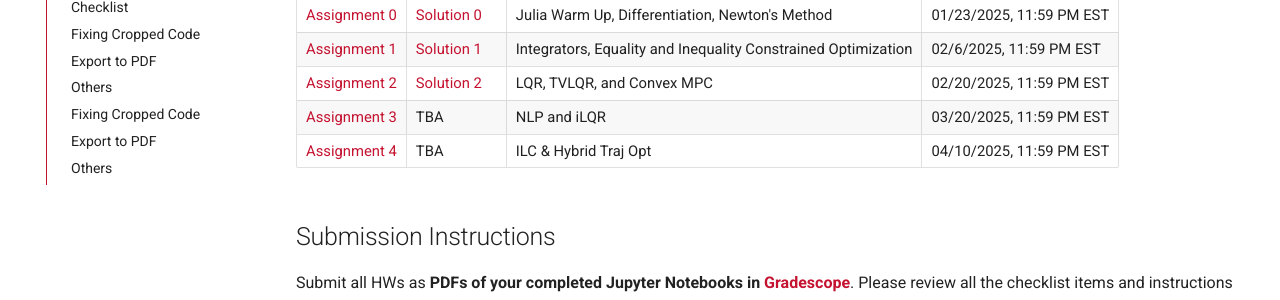
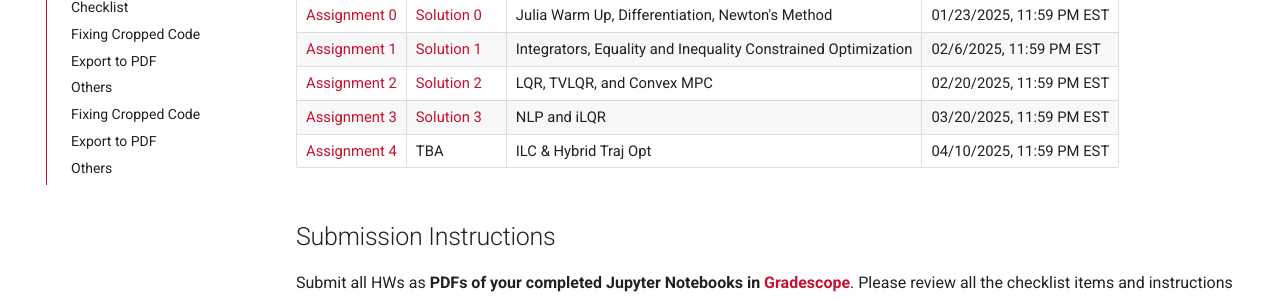
Before and after one commit to cmu-optimal-control/cmu-optimal-control.github.io, an MkDocs documentation site: the page built from docs/homeworks.md, in a window 1280 px wide and 900 px high. Shown: the part 314-614 px from the top of the window. Built offline with MkDocs 1.6.1 and Material for MkDocs 9.7.7, drawn with Linux system fonts in a browser that asks for light colours.

Commit message:
how to walk lecture and HW3 solutions

```diff
--- a/docs/homeworks.md
+++ b/docs/homeworks.md
@@ -7,7 +7,7 @@
 | [Assignment 0](https://github.com/Optimal-Control-16-745/HW0_S25)     | [Solution 0](https://github.com/Optimal-Control-16-745/HW0_S25_Solutions)       | Julia Warm Up, Differentiation, Newton's Method       | 01/23/2025, 11:59 PM EST  |
 | [Assignment 1](https://github.com/Optimal-Control-16-745/HW1_S25)     | [Solution 1](https://github.com/Optimal-Control-16-745/HW1_S25_Solutions)       | Integrators, Equality and Inequality Constrained Optimization    | 02/6/2025, 11:59 PM EST  |
 | [Assignment 2](https://github.com/Optimal-Control-16-745/HW2_S25)     | [Solution 2](https://github.com/Optimal-Control-16-745/HW2_S25_Solutions)       | LQR, TVLQR, and Convex MPC    | 02/20/2025, 11:59 PM EST  |
-| [Assignment 3](https://github.com/Optimal-Control-16-745/HW3_S25)     | TBA       | NLP and iLQR   | 03/20/2025, 11:59 PM EST  |
+| [Assignment 3](https://github.com/Optimal-Control-16-745/HW3_S25)     | [Solution 3](https://github.com/Optimal-Control-16-745/HW3_S25_Solutions)       | NLP and iLQR   | 03/20/2025, 11:59 PM EST  |
 | [Assignment 4](https://github.com/Optimal-Control-16-745/HW4_S25)     | TBA       | ILC & Hybrid Traj Opt | 04/10/2025, 11:59 PM EST  |
 
 ## Submission Instructions
```
Also changed, not shown: docs/lectures.md (+1 -0 lines).
